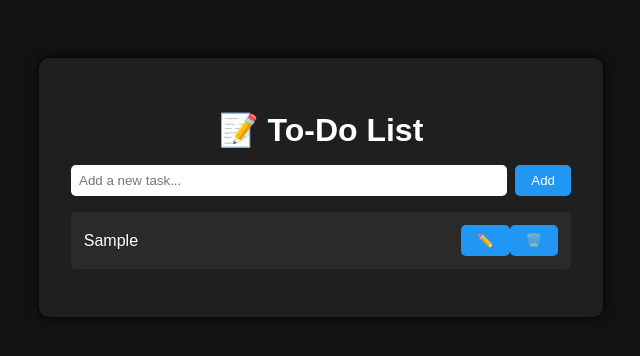
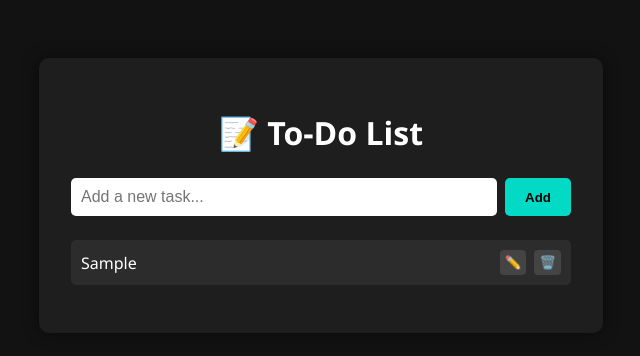
Before and after one commit to sasvanthu/CodeAlpha_To-Do-List, a plain HTML site: page index.html in a window 1280 px wide. Both pictures are taken after typing "Sample" into the empty fields and a click on the button "Add". Shown: the whole page, without its empty margins (319-959 px from the left). Drawn offline with Linux system fonts and the light colour scheme.

Commit message:
Update style.css

```diff
--- a/style.css
+++ b/style.css
@@ -1,62 +1,58 @@
 body {
-  font-family: Arial, sans-serif;
+  font-family: 'Segoe UI', sans-serif;
   background-color: #121212;
-  color: #fff;
+  color: #ffffff;
   display: flex;
   justify-content: center;
-  align-items: flex-start;
-  min-height: 100vh;
   padding-top: 50px;
 }
 
 .container {
-  background-color: #1f1f1f;
+  background-color: #1e1e1e;
   padding: 2rem;
   border-radius: 10px;
-  width: 90%;
+  width: 100%;
   max-width: 500px;
-  box-shadow: 0 0 10px #000;
+  box-shadow: 0 0 15px rgba(0,0,0,0.5);
 }
 
 h1 {
   text-align: center;
-  margin-bottom: 1rem;
+  margin-bottom: 1.5rem;
 }
 
-form {
+#task-form {
   display: flex;
   gap: 0.5rem;
 }
 
-input[type="text"] {
+#task-input {
   flex: 1;
-  padding: 0.5rem;
+  padding: 10px;
   border: none;
   border-radius: 5px;
+  font-size: 1rem;
 }
 
 button {
-  background-color: #2196f3;
-  color: #fff;
+  padding: 10px 20px;
+  background-color: #03dac5;
   border: none;
-  padding: 0.5rem 1rem;
   border-radius: 5px;
+  color: black;
+  font-weight: bold;
   cursor: pointer;
-}
-
-button:hover {
-  background-color: #0b7dda;
 }
 
 ul {
   list-style: none;
   padding: 0;
-  margin-top: 1rem;
+  margin-top: 1.5rem;
 }
 
 li {
-  background-color: #2a2a2a;
-  padding: 0.8rem;
+  background-color: #2c2c2c;
+  padding: 10px;
   margin-bottom: 0.5rem;
   border-radius: 5px;
   display: flex;
@@ -64,21 +60,21 @@ li {
   align-items: center;
 }
 
-li.completed {
+.completed {
   text-decoration: line-through;
-  opacity: 0.6;
+  color: #888;
 }
 
-.actions button {
-  margin-left: 0.3rem;
-  background: #444;
+.task-buttons {
+  display: flex;
+  gap: 0.5rem;
+}
+
+.task-buttons button {
+  background-color: #444;
   color: #fff;
   border: none;
-  padding: 0.3rem 0.6rem;
+  padding: 5px;
   border-radius: 4px;
   cursor: pointer;
 }
-
-.actions button:hover {
-  background: #666;
-}
```
